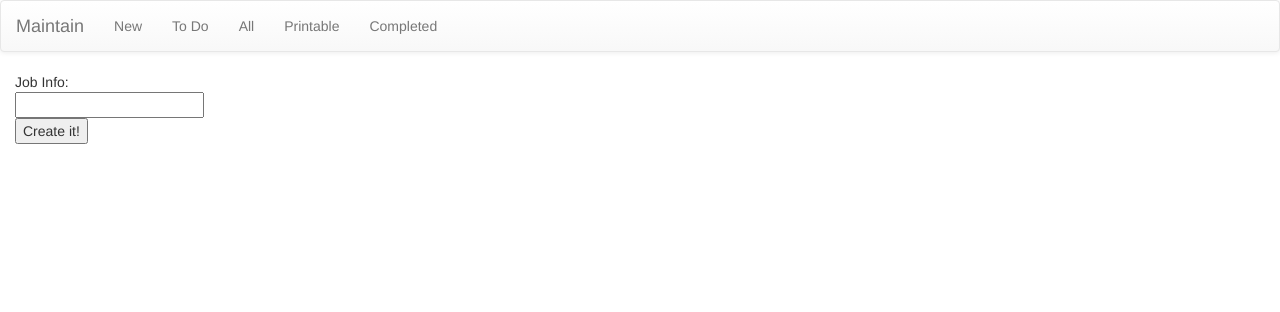
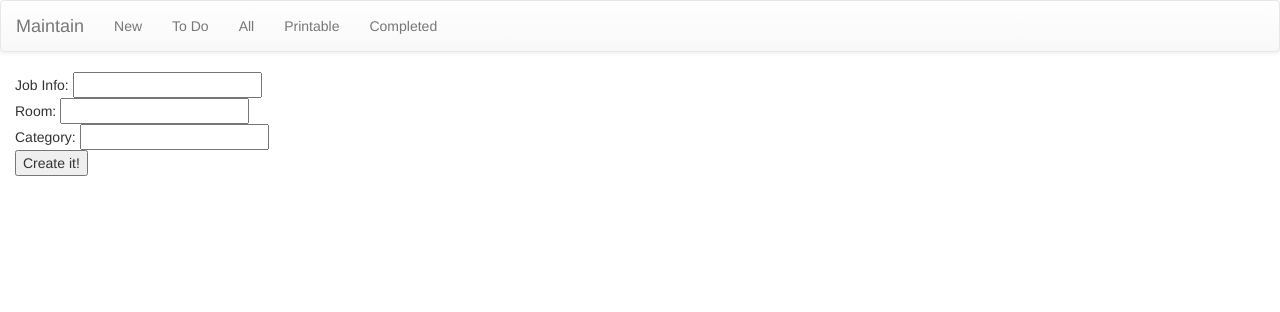
Before and after one commit to wilsonrocks/maintenance, a Python web app: template maintain/templates/create.html in a window 1280 px wide. Shown: the top 312 px of the page. Run offline with Jinja, Linux system fonts and the light colour scheme; the template is opened without the code that fills it: most values are stand-ins (such as "Sample title", 1, 10 or a date in 2020); form fields are guessed from the names that the template uses; some libraries are stand-ins or nearby versions.

Commit message:
create form now contains room and category drop downs

```diff
--- a/maintain/forms.py
+++ b/maintain/forms.py
@@ -1,6 +1,8 @@
 from flask_wtf import Form
-from wtforms import StringField
+from wtforms import StringField, SelectField
 from wtforms.validators import DataRequired
 
 class CreateForm(Form):
-    info = StringField(validators=[DataRequired()])
+    info = StringField("info", validators=[DataRequired()])
+    room = SelectField("room", validators=[DataRequired()])
+    category = SelectField("category", validators=[DataRequired()])
--- a/maintain/templates/create.html
+++ b/maintain/templates/create.html
@@ -2,8 +2,9 @@
 {% block content %}
 
 <form action="" method="post" name="create">
-    Job Info:<br>
-    {{form.info}}<br>
+    Job Info: {{form.info}}<br>
+    Room: {{form.room}}<br>
+    Category: {{form.category}}<br>
     <input type="submit" value="Create it!">
 </form>
 
--- a/maintain/views.py
+++ b/maintain/views.py
@@ -41,4 +41,7 @@ def edit(id):
 @app.route("/create", methods=['GET', 'POST'])
 def create():
     form = CreateForm()
+    form.room.choices = [(i.id, i.name) for i in models.Room.select()]
+    form.category.choices = [(i.id, i.name) for i in models.Category.select()]
+
     return render_template('create.html', form=form)
```
